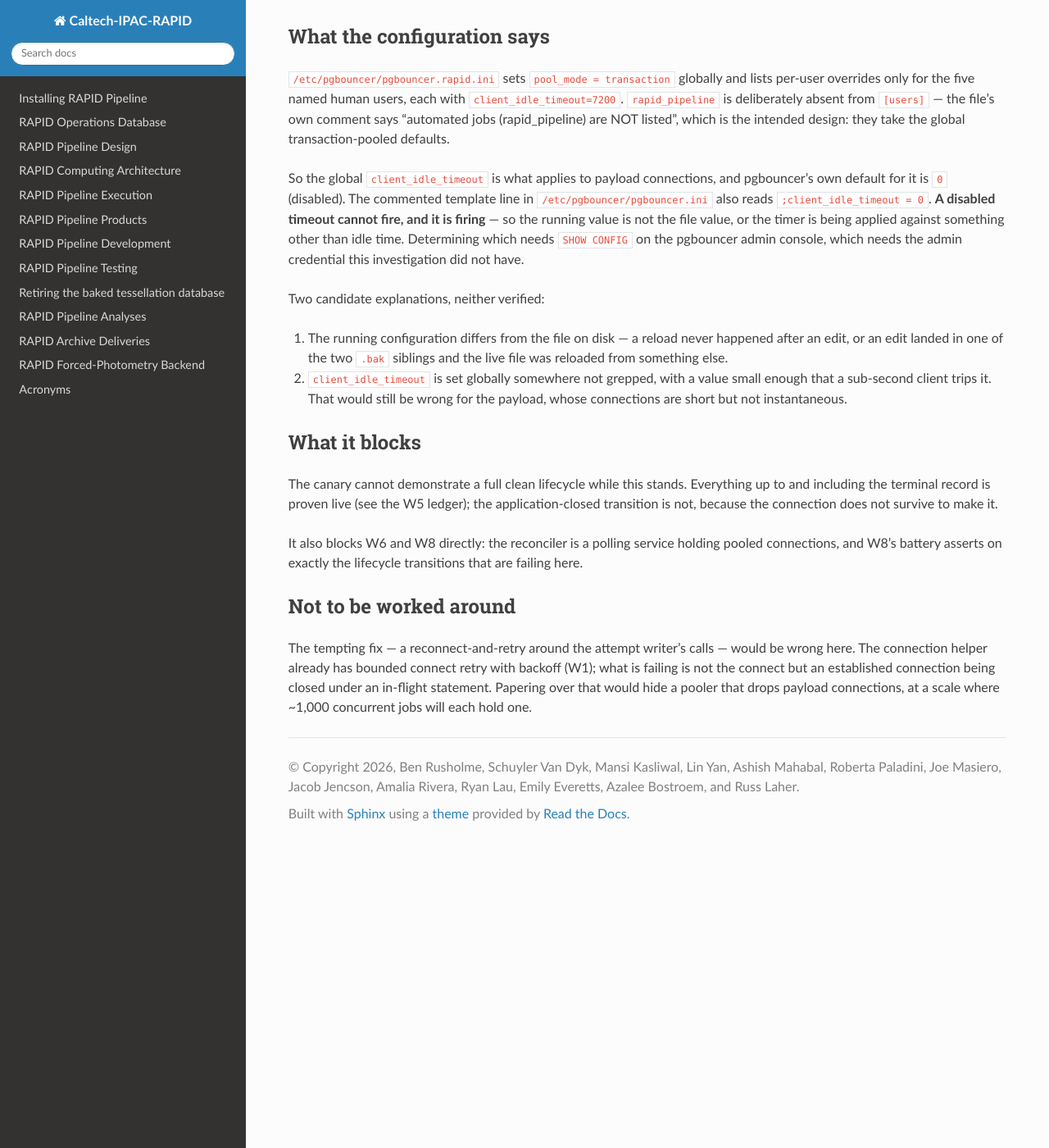
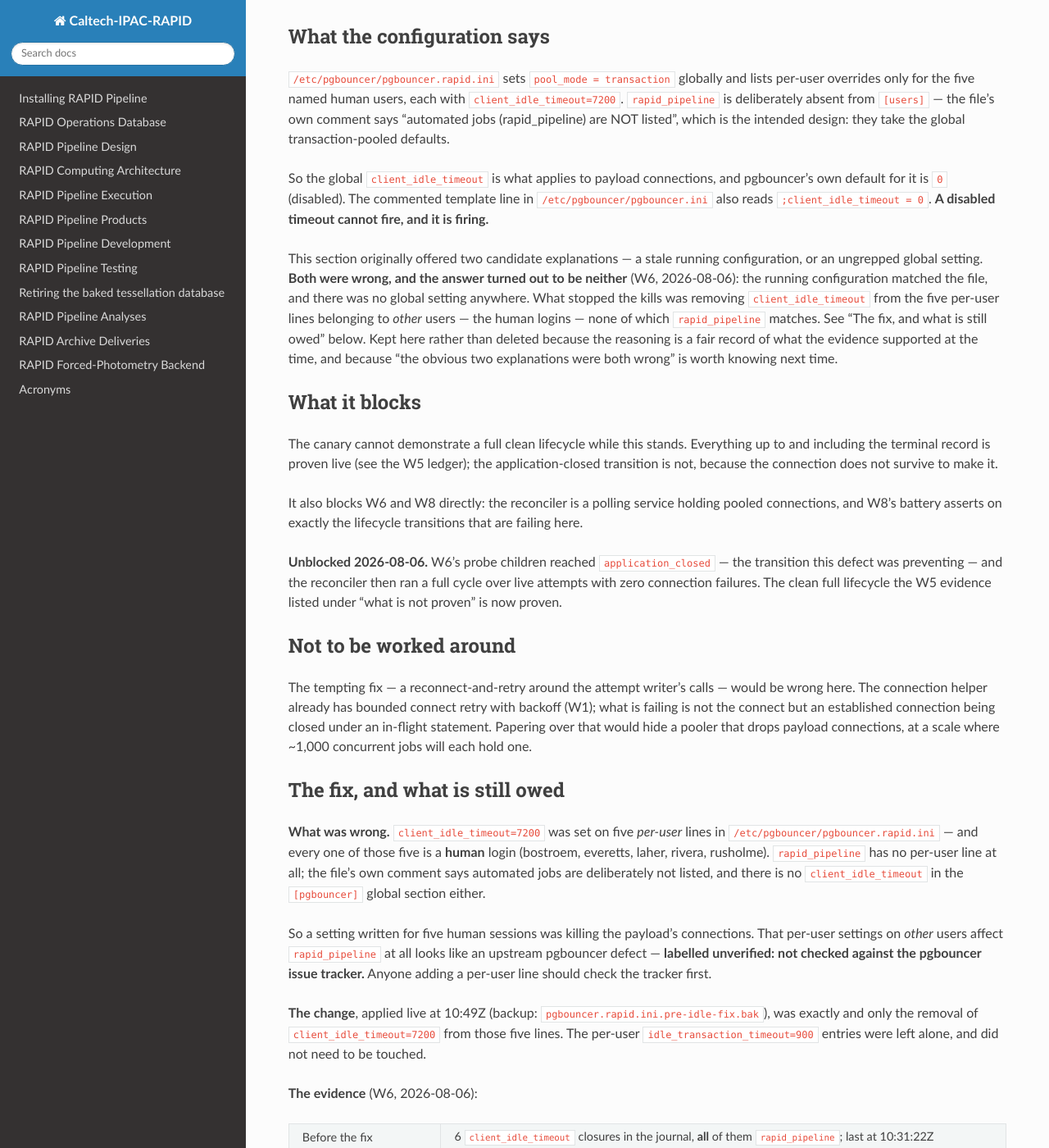
Before and after one commit to Caltech-IPAC/rapid, a Sphinx documentation site: the page built from docs/source/dev/pooler_client_idle_timeout.rst, in a window 1280 px wide and 1400 px high, scrolled down 1231 px. Shown: the whole window at 82% size. Built offline with Sphinx 7.4.7 and the Read the Docs theme 3.1.0, drawn with Linux system fonts in a browser that asks for light colours; some of the changed text lies outside the part shown.

Commit message:
docs: the pooler defect is resolved, and the two obvious explanations were wrong
W5 routed `client_idle_timeout` to the database owner as OPEN, blocking W6's
reconciler and W8's battery. It is resolved on the live host, and W6's probe
is the evidence.

The cause was not either candidate this note originally offered. The running
configuration matched the file, and there was no global setting anywhere:
`client_idle_timeout=7200` was set on five PER-USER lines, and every one of
them belongs to a HUMAN login. `rapid_pipeline` matches none of them, has no
per-user line at all, and was being killed anyway. Removing those five
entries stopped it dead.

That per-user settings on other users reach `rapid_pipeline` looks like an
upstream pgbouncer defect. Labelled unverified — not checked against the
tracker — and anyone adding a per-user line should check first.

Evidence: 6 closures before the fix, all rapid_pipeline, last 10:31:22Z;
ZERO after, against 17+ rapid_pipeline connections in the same window, so
the zero is not vacuous. Connections now close with `client close request`.
Probe children SUCCEEDED where the canary hit exit 70, and reached
`application_closed` — the transition this defect was preventing.

Still owed and stated as such: the live file is fixed, the packaged one is
not. `rpm -V rapid-pgbouncer` shows S.5....T. drift, so a reinstall would
restore the defect.

The original speculation is kept rather than deleted — "the obvious two
explanations were both wrong" is worth knowing next time.

Co-Authored-By: Claude Opus 5 <noreply@anthropic.com>
Claude-Session: https://claude.ai/code/session_01MQFAVnk484s7YcVhfsCJ83

```diff
--- a/docs/source/dev/pooler_client_idle_timeout.rst
+++ b/docs/source/dev/pooler_client_idle_timeout.rst
@@ -1,9 +1,10 @@
 pgbouncer closes RAPID payload connections at age=0s
 ====================================================
 
-**Status: OPEN, found live 2026-08-06 by the W5 canary. Not a payload
-defect — a pooler configuration defect. Routed to the database/operations
-owner; W6's reconciler and W8's live battery both depend on it.**
+**Status: RESOLVED on the live host 2026-08-06, verified by W6. NOT yet
+synced to the packaged config — see "The fix, and what is still owed".
+Found live by the W5 canary. Not a payload defect — a pooler configuration
+defect.**
 
 What happens
 ------------
@@ -73,20 +74,18 @@ So the global ``client_idle_timeout`` is what applies to payload
 connections, and pgbouncer's own default for it is ``0`` (disabled). The
 commented template line in ``/etc/pgbouncer/pgbouncer.ini`` also reads
 ``;client_idle_timeout = 0``. **A disabled timeout cannot fire, and it is
-firing** — so the running value is not the file value, or the timer is
-being applied against something other than idle time. Determining which
-needs ``SHOW CONFIG`` on the pgbouncer admin console, which needs the
-admin credential this investigation did not have.
+firing.**
 
-Two candidate explanations, neither verified:
-
-1. The running configuration differs from the file on disk — a reload
-   never happened after an edit, or an edit landed in one of the two
-   ``.bak`` siblings and the live file was reloaded from something else.
-2. ``client_idle_timeout`` is set globally somewhere not grepped, with a
-   value small enough that a sub-second client trips it. That would still
-   be wrong for the payload, whose connections are short but not
-   instantaneous.
+This section originally offered two candidate explanations — a stale
+running configuration, or an ungrepped global setting. **Both were wrong,
+and the answer turned out to be neither** (W6, 2026-08-06): the running
+configuration matched the file, and there was no global setting anywhere.
+What stopped the kills was removing ``client_idle_timeout`` from the five
+per-user lines belonging to *other* users — the human logins — none of
+which ``rapid_pipeline`` matches. See "The fix, and what is still owed"
+below. Kept here rather than deleted because the reasoning is a fair record
+of what the evidence supported at the time, and because "the obvious two
+explanations were both wrong" is worth knowing next time.
 
 What it blocks
 --------------
@@ -100,6 +99,12 @@ It also blocks W6 and W8 directly: the reconciler is a polling service
 holding pooled connections, and W8's battery asserts on exactly the
 lifecycle transitions that are failing here.
 
+**Unblocked 2026-08-06.** W6's probe children reached
+``application_closed`` — the transition this defect was preventing — and
+the reconciler then ran a full cycle over live attempts with zero
+connection failures. The clean full lifecycle the W5 evidence listed under
+"what is not proven" is now proven.
+
 Not to be worked around
 -----------------------
 
@@ -109,3 +114,53 @@ retry with backoff (W1); what is failing is not the connect but an
 established connection being closed under an in-flight statement. Papering
 over that would hide a pooler that drops payload connections, at a scale
 where ~1,000 concurrent jobs will each hold one.
+
+The fix, and what is still owed
+-------------------------------
+
+**What was wrong.** ``client_idle_timeout=7200`` was set on five *per-user*
+lines in ``/etc/pgbouncer/pgbouncer.rapid.ini`` — and every one of those
+five is a **human** login (bostroem, everetts, laher, rivera, rusholme).
+``rapid_pipeline`` has no per-user line at all; the file's own comment says
+automated jobs are deliberately not listed, and there is no
+``client_idle_timeout`` in the ``[pgbouncer]`` global section either.
+
+So a setting written for five human sessions was killing the payload's
+connections. That per-user settings on *other* users affect
+``rapid_pipeline`` at all looks like an upstream pgbouncer defect —
+**labelled unverified: not checked against the pgbouncer issue tracker.**
+Anyone adding a per-user line should check the tracker first.
+
+**The change**, applied live at 10:49Z (backup:
+``pgbouncer.rapid.ini.pre-idle-fix.bak``), was exactly and only the removal
+of ``client_idle_timeout=7200`` from those five lines. The per-user
+``idle_transaction_timeout=900`` entries were left alone, and did not need
+to be touched.
+
+**The evidence** (W6, 2026-08-06):
+
+============================  ==========================================
+Before the fix                6 ``client_idle_timeout`` closures in the
+                              journal, **all** of them ``rapid_pipeline``;
+                              last at 10:31:22Z
+After the fix                 **ZERO** closures, against 17+
+                              ``rapid_pipeline`` connections in the same
+                              window — so the zero is not vacuous
+Connection close reason       now ``client close request`` (the client's
+                              own disconnect), never ``client_idle_timeout``
+Probe children                SUCCEEDED, where the canary hit exit 70
+============================  ==========================================
+
+The probe reused the canary's submission shape — short-lived VPC clients
+through the pooler as ``rapid_pipeline`` — spread across submissions at
+11:13, 11:15, 11:28, 11:33 and 12:30, comfortably past the fifteen minutes
+required to call it.
+
+**The gap that remains.** The live file is fixed; the *packaged* one is not.
+``rpm -V rapid-pgbouncer`` reports ``S.5....T.`` on
+``/etc/pgbouncer/pgbouncer.rapid.ini`` — the live file has drifted from the
+RPM that owns it, so a package reinstall or a rebuilt host would silently
+restore the defect. Closing that drift means the same change in the
+rapid_systems pgbouncer source, an RPM rebuild published through the
+promoter's manual start-build, ``dnf update rapid-pgbouncer`` on rapid-db,
+and an ``rpm -V`` that comes back clean. **Owed, not done.**
```
